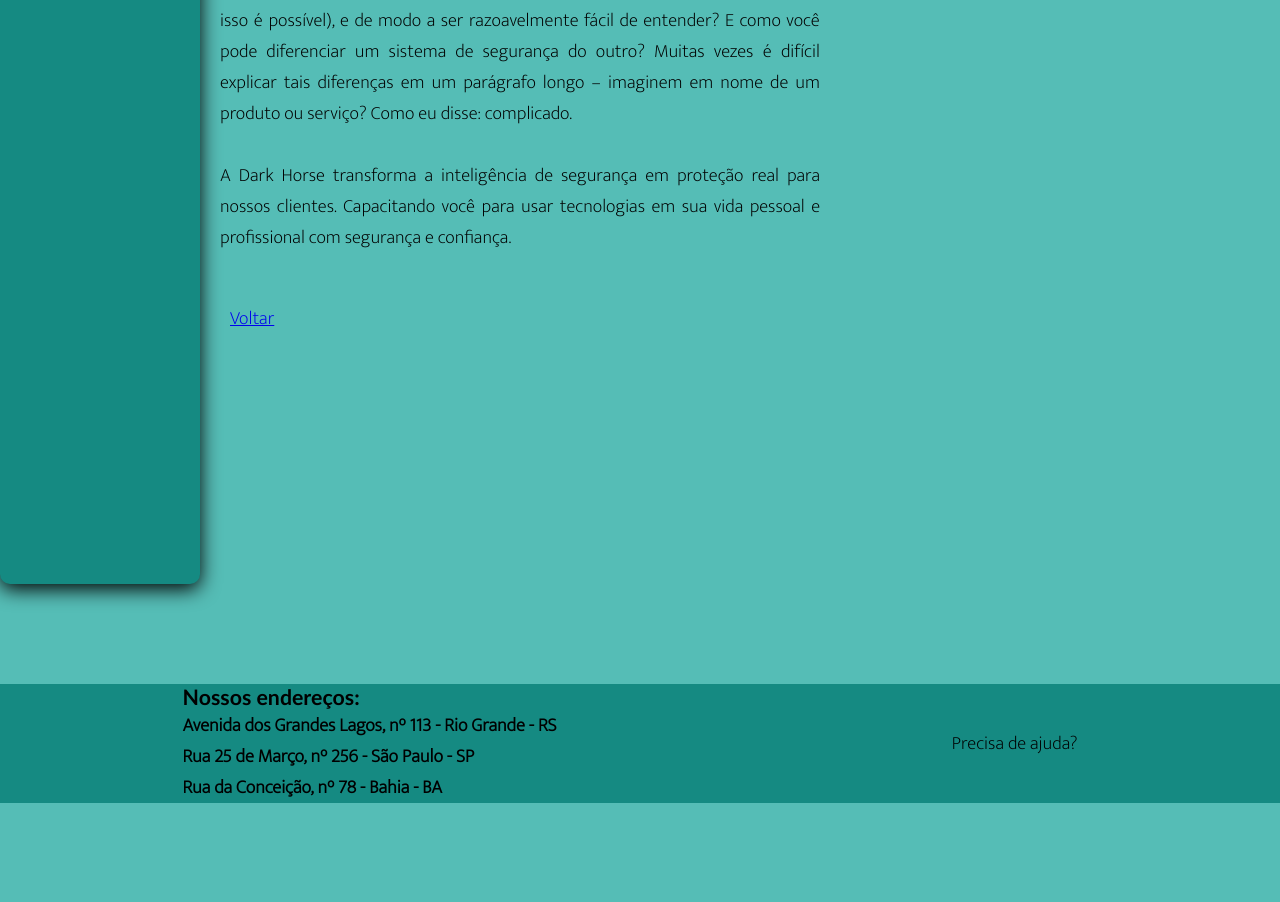
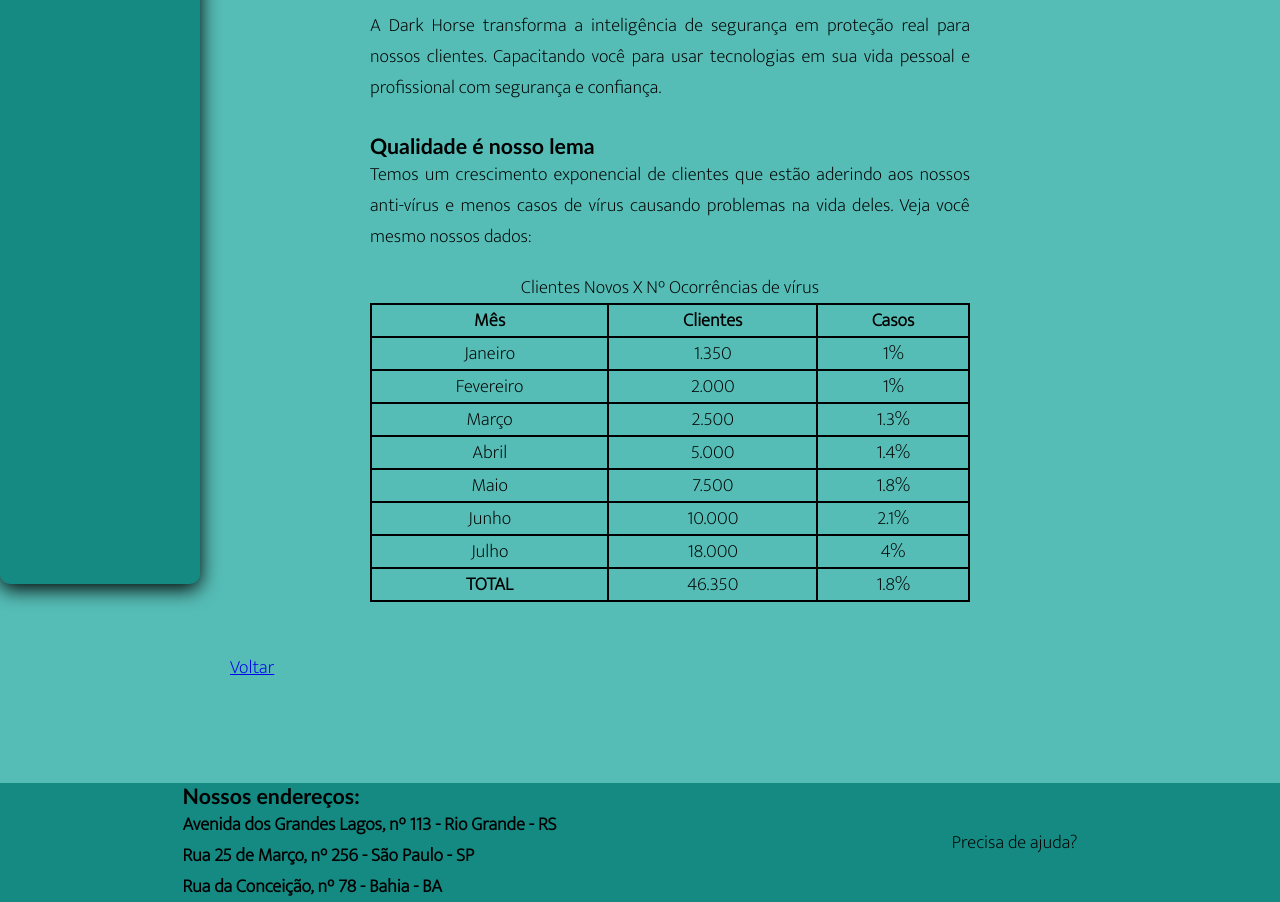
Before and after one commit to AnaMasFlaviaMoraes/trab2_design_interfaces, a plain HTML site: page pages/sobre.html in a window 1280 px wide. Shown: the part 476-1378 px from the top of the page. Before the commit the page ends 1279 px from the top, so only its background shows below. Drawn offline with Linux system fonts and the light colour scheme; a web font is replaced by a local one.

Commit message:
Finalizando a página sobre

```diff
--- a/css/sobre.css
+++ b/css/sobre.css
@@ -4,7 +4,8 @@
 
 }
 .sobre{
-    margin-top: 200px;
+    margin-top: 50px;
+    margin-left: 150px;
     display: flex;
     flex-direction: column;
     flex-wrap: wrap;
@@ -13,3 +14,38 @@
     margin-left: 10px;
     margin-top: 50px;
 }
+
+.info{
+    margin-left: 150px;
+}
+
+#ocorr{
+    margin-top: 30px;
+}
+
+table{
+    border-collapse: collapse;
+    width: 600px;
+    text-align: center;
+    margin-top: 20px;
+}
+
+td,th{
+    border: 2px solid black;
+}
+
+@media (max-width: 800px){
+    .sobre{
+        margin-left: 10px;
+    }
+    p{
+        width: 400px;
+    }
+    table{
+        width: 300px;
+    }
+    .info{
+        margin-left: 10px;
+    }
+
+  }
--- a/pages/sobre.html
+++ b/pages/sobre.html
@@ -31,9 +31,67 @@
             </ul>
         </nav>
         <div class="sobre">
-            <h3>Quem somos?</h3><br>
+            <h3 id="quem">Quem somos?</h3><br>
             <p>Cibersegurança: não é um objeto como, digamos, um barco. Existem barcos de tamanhos diferentes, mas além de coisas assim, um barco é sempre um barco. Mas na segurança da informação, como pode tudo o que um sistema corporativo moderno de cibersegurança pode ser rotulado de forma simples, que gruda (se isso é possível), e de modo a ser razoavelmente fácil de entender? E como você pode diferenciar um sistema de segurança do outro? Muitas vezes é difícil explicar tais diferenças em um parágrafo longo – imaginem em nome de um produto ou serviço? Como eu disse: complicado.</p><br>
             <p> A Dark Horse transforma a inteligência de segurança em proteção real para nossos clientes. Capacitando você para usar tecnologias em sua vida pessoal e profissional com segurança e confiança.</p>
+        </div>
+        <div class="info">
+            <h3 id="ocorr">Qualidade é nosso lema</h3>
+            <p>Temos um crescimento exponencial de clientes que estão aderindo aos nossos anti-vírus e menos casos de vírus causando problemas na vida deles. Veja você mesmo nossos dados:</p>
+            <table>
+                <caption>Clientes Novos X N° Ocorrências de vírus</caption>
+                <thead> <!-- Cabeçalho da tabela-->
+                <tr>
+                    <th>Mês</th> <!-- Linhas de Título-->
+                    <th>Clientes</th>
+                    <th>Casos </th>
+                </tr>
+                </thead>
+                <tbody> <!-- Corpo da tabela-->
+                    <tr> <!-- Linhas-->
+                        <td>Janeiro</td> <!-- Colunas-->
+                        <td>1.350</td>
+                        <td>1%</td>
+                    </tr>
+                    <tr>
+                        <td>Fevereiro</td>
+                        <td>2.000</td>
+                        <td>1%</td>
+                    </tr>
+                    <tr>
+                        <td>Março</td>
+                        <td>2.500</td>
+                        <td>1.3%</td>
+                    </tr>
+                    <tr>
+                        <td>Abril</td>
+                        <td>5.000</td>
+                        <td>1.4%</td>
+                    </tr>
+                    <tr>
+                        <td>Maio</td>
+                        <td>7.500</td>
+                        <td>1.8%</td>
+                    </tr>
+                    <tr>
+                        <td>Junho</td>
+                        <td>10.000</td>
+                        <td>2.1%</td>
+                    </tr>
+                    <tr>
+                        <td>Julho</td>
+                        <td>18.000</td>
+                        <td>4%</td>
+                    </tr>
+                </tbody>
+                <tfoot><!-- Rodapé da tabela-->
+                    <tr>
+                        <th>TOTAL</th>
+                        <td>46.350</td>
+                        <td>1.8%</td>
+                    </tr>
+                </tfoot>
+            </table>
         </div>
         <a href="index.html" id="retorno">Voltar</a>
     </div>
```
